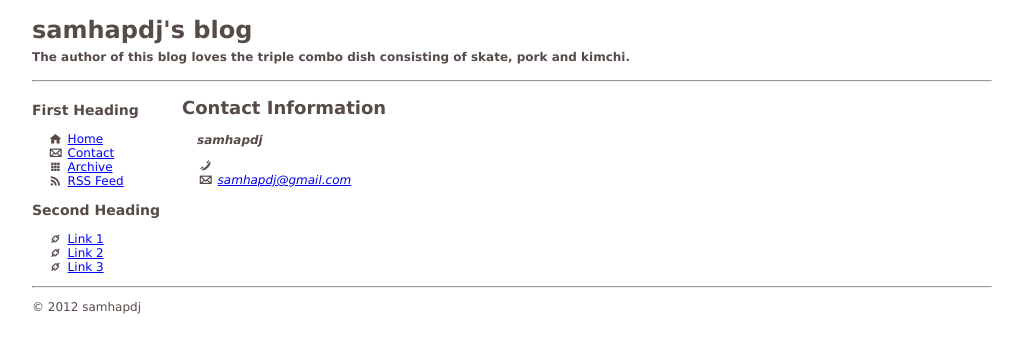
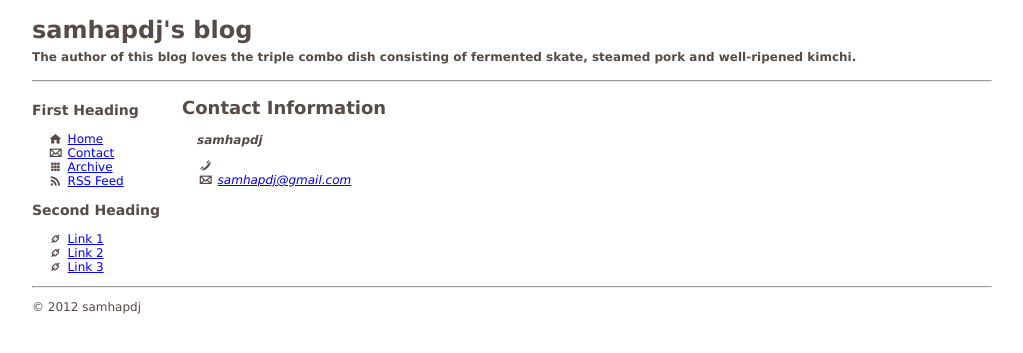
Before and after one commit to samhapdj/samhapdj.github.io, a Jekyll site: the page built from contact.html, in a window 1280 px wide. Shown: the top 353 px of the page, without its empty margins (26-1049 px from the left). Built offline with Jekyll 4.4.1, drawn with Linux system fonts in a browser that asks for light colours; Markdown is read by kramdown in place of the engine named in the settings.

Commit message:
Update _config.yml

```diff
--- a/_config.yml
+++ b/_config.yml
@@ -2,7 +2,7 @@
 name: samhapdj
 
 # Short description (goes below the title; it will also be used in the RSS feed)
-description: The author of this blog loves the triple combo dish consisting of skate, pork and kimchi.
+description: The author of this blog loves the triple combo dish consisting of fermented skate, steamed pork and well-ripened kimchi.
 
 # Your name, as you want it to appear underneath each post and in the footer
 author: samhapdj
```
